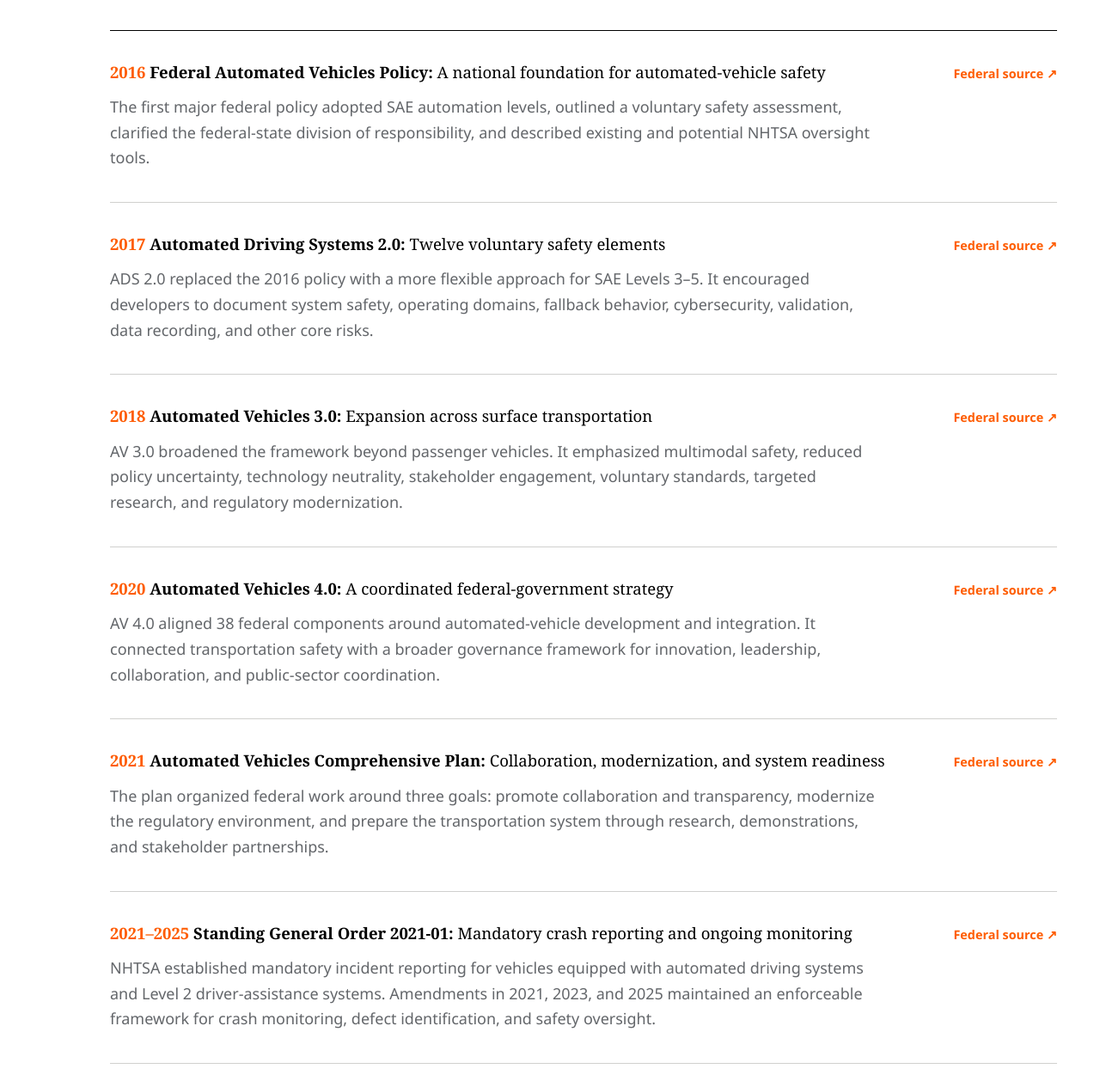
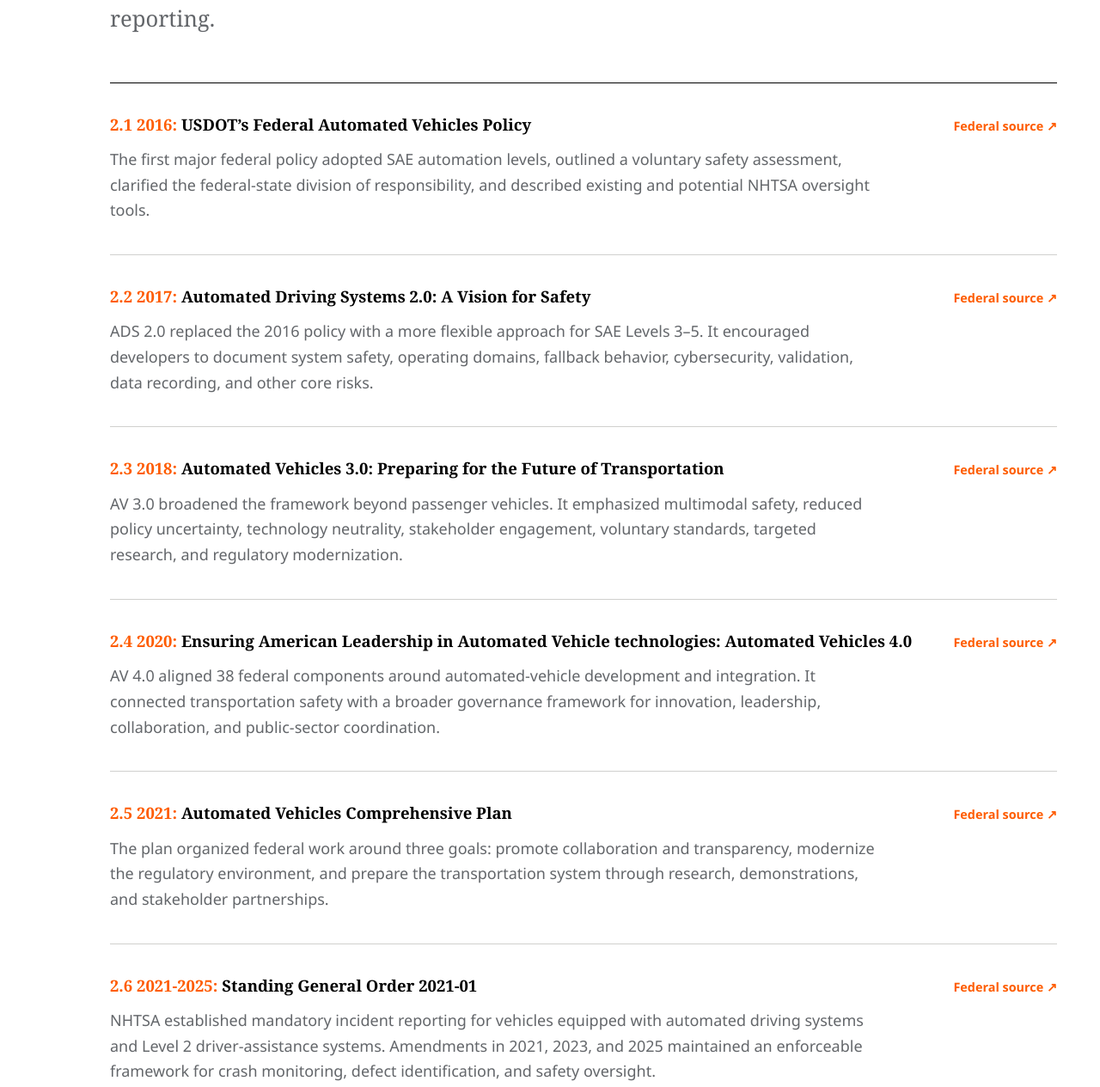
Before and after one commit to xinyangdu0210/RAV-regulation, a website: page index.html in a window 1280 px wide. Shown: the part 3210-4475 px from the top of the page at 86% size. Drawn offline with Linux system fonts and the light colour scheme.

Commit message:
Match federal evolution headings to paper

```diff
--- a/index.html
+++ b/index.html
@@ -65,26 +65,26 @@
       </section>
 
       <section id="federal-evolution" class="section federal-evolution">
-        <div class="section-heading"><span class="section-number">02</span><div><span class="section-kicker">Federal evolution</span><h2>From voluntary guidance to continuing federal oversight</h2></div></div>
+        <div class="section-heading"><span class="section-number">02</span><div><span class="section-kicker">Federal evolution</span><h2>Evolution of the Federal AV Regulatory Framework from 2016 to the present</h2></div></div>
         <p class="section-lead">Since 2016, the U.S. Department of Transportation and the National Highway Traffic Safety Administration have progressively expanded the federal approach to automated vehicles. The framework balances innovation with public safety through national guidance, regulatory modernization, interagency coordination, and mandatory crash reporting.</p>
         <ol class="federal-timeline">
           <li>
-            <article class="timeline-entry"><div class="timeline-title-row"><h3><span class="timeline-year">2016</span> <span class="timeline-policy">Federal Automated Vehicles Policy:</span> A national foundation for automated-vehicle safety</h3><a href="https://www.transportation.gov/sites/dot.gov/files/docs/AV%20policy%20guidance%20PDF.pdf" target="_blank" rel="noreferrer">Federal source <span aria-hidden="true">↗</span></a></div><p>The first major federal policy adopted SAE automation levels, outlined a voluntary safety assessment, clarified the federal-state division of responsibility, and described existing and potential NHTSA oversight tools.</p></article>
+            <article class="timeline-entry"><div class="timeline-title-row"><h3><span class="timeline-year">2.1 2016:</span> <span class="timeline-policy">USDOT’s Federal Automated Vehicles Policy</span></h3><a href="https://www.transportation.gov/sites/dot.gov/files/docs/AV%20policy%20guidance%20PDF.pdf" target="_blank" rel="noreferrer">Federal source <span aria-hidden="true">↗</span></a></div><p>The first major federal policy adopted SAE automation levels, outlined a voluntary safety assessment, clarified the federal-state division of responsibility, and described existing and potential NHTSA oversight tools.</p></article>
           </li>
           <li>
-            <article class="timeline-entry"><div class="timeline-title-row"><h3><span class="timeline-year">2017</span> <span class="timeline-policy">Automated Driving Systems 2.0:</span> Twelve voluntary safety elements</h3><a href="https://www.nhtsa.gov/sites/nhtsa.gov/files/documents/13069a-ads2.0_090617_v9a_tag.pdf" target="_blank" rel="noreferrer">Federal source <span aria-hidden="true">↗</span></a></div><p>ADS 2.0 replaced the 2016 policy with a more flexible approach for SAE Levels 3–5. It encouraged developers to document system safety, operating domains, fallback behavior, cybersecurity, validation, data recording, and other core risks.</p></article>
+            <article class="timeline-entry"><div class="timeline-title-row"><h3><span class="timeline-year">2.2 2017:</span> <span class="timeline-policy">Automated Driving Systems 2.0: A Vision for Safety</span></h3><a href="https://www.nhtsa.gov/sites/nhtsa.gov/files/documents/13069a-ads2.0_090617_v9a_tag.pdf" target="_blank" rel="noreferrer">Federal source <span aria-hidden="true">↗</span></a></div><p>ADS 2.0 replaced the 2016 policy with a more flexible approach for SAE Levels 3–5. It encouraged developers to document system safety, operating domains, fallback behavior, cybersecurity, validation, data recording, and other core risks.</p></article>
           </li>
           <li>
-            <article class="timeline-entry"><div class="timeline-title-row"><h3><span class="timeline-year">2018</span> <span class="timeline-policy">Automated Vehicles 3.0:</span> Expansion across surface transportation</h3><a href="https://www.transportation.gov/sites/dot.gov/files/docs/policy-initiatives/automated-vehicles/320711/preparing-future-transportation-automated-vehicle-30.pdf" target="_blank" rel="noreferrer">Federal source <span aria-hidden="true">↗</span></a></div><p>AV 3.0 broadened the framework beyond passenger vehicles. It emphasized multimodal safety, reduced policy uncertainty, technology neutrality, stakeholder engagement, voluntary standards, targeted research, and regulatory modernization.</p></article>
+            <article class="timeline-entry"><div class="timeline-title-row"><h3><span class="timeline-year">2.3 2018:</span> <span class="timeline-policy">Automated Vehicles 3.0: Preparing for the Future of Transportation</span></h3><a href="https://www.transportation.gov/sites/dot.gov/files/docs/policy-initiatives/automated-vehicles/320711/preparing-future-transportation-automated-vehicle-30.pdf" target="_blank" rel="noreferrer">Federal source <span aria-hidden="true">↗</span></a></div><p>AV 3.0 broadened the framework beyond passenger vehicles. It emphasized multimodal safety, reduced policy uncertainty, technology neutrality, stakeholder engagement, voluntary standards, targeted research, and regulatory modernization.</p></article>
           </li>
           <li>
-            <article class="timeline-entry"><div class="timeline-title-row"><h3><span class="timeline-year">2020</span> <span class="timeline-policy">Automated Vehicles 4.0:</span> A coordinated federal-government strategy</h3><a href="https://www.transportation.gov/sites/dot.gov/files/2020-02/EnsuringAmericanLeadershipAVTech4.pdf" target="_blank" rel="noreferrer">Federal source <span aria-hidden="true">↗</span></a></div><p>AV 4.0 aligned 38 federal components around automated-vehicle development and integration. It connected transportation safety with a broader governance framework for innovation, leadership, collaboration, and public-sector coordination.</p></article>
+            <article class="timeline-entry"><div class="timeline-title-row"><h3><span class="timeline-year">2.4 2020:</span> <span class="timeline-policy">Ensuring American Leadership in Automated Vehicle technologies: Automated Vehicles 4.0</span></h3><a href="https://www.transportation.gov/sites/dot.gov/files/2020-02/EnsuringAmericanLeadershipAVTech4.pdf" target="_blank" rel="noreferrer">Federal source <span aria-hidden="true">↗</span></a></div><p>AV 4.0 aligned 38 federal components around automated-vehicle development and integration. It connected transportation safety with a broader governance framework for innovation, leadership, collaboration, and public-sector coordination.</p></article>
           </li>
           <li>
-            <article class="timeline-entry"><div class="timeline-title-row"><h3><span class="timeline-year">2021</span> <span class="timeline-policy">Automated Vehicles Comprehensive Plan:</span> Collaboration, modernization, and system readiness</h3><a href="https://www.transportation.gov/sites/dot.gov/files/2021-01/USDOT_AVCP.pdf" target="_blank" rel="noreferrer">Federal source <span aria-hidden="true">↗</span></a></div><p>The plan organized federal work around three goals: promote collaboration and transparency, modernize the regulatory environment, and prepare the transportation system through research, demonstrations, and stakeholder partnerships.</p></article>
+            <article class="timeline-entry"><div class="timeline-title-row"><h3><span class="timeline-year">2.5 2021:</span> <span class="timeline-policy">Automated Vehicles Comprehensive Plan</span></h3><a href="https://www.transportation.gov/sites/dot.gov/files/2021-01/USDOT_AVCP.pdf" target="_blank" rel="noreferrer">Federal source <span aria-hidden="true">↗</span></a></div><p>The plan organized federal work around three goals: promote collaboration and transparency, modernize the regulatory environment, and prepare the transportation system through research, demonstrations, and stakeholder partnerships.</p></article>
           </li>
           <li>
-            <article class="timeline-entry"><div class="timeline-title-row"><h3><span class="timeline-year">2021–2025</span> <span class="timeline-policy">Standing General Order 2021-01:</span> Mandatory crash reporting and ongoing monitoring</h3><a href="https://www.nhtsa.gov/sites/nhtsa.gov/files/2025-04/third-amended-SGO-2021-01_2025.pdf" target="_blank" rel="noreferrer">Federal source <span aria-hidden="true">↗</span></a></div><p>NHTSA established mandatory incident reporting for vehicles equipped with automated driving systems and Level 2 driver-assistance systems. Amendments in 2021, 2023, and 2025 maintained an enforceable framework for crash monitoring, defect identification, and safety oversight.</p></article>
+            <article class="timeline-entry"><div class="timeline-title-row"><h3><span class="timeline-year">2.6 2021-2025:</span> <span class="timeline-policy">Standing General Order 2021-01</span></h3><a href="https://www.nhtsa.gov/sites/nhtsa.gov/files/2025-04/third-amended-SGO-2021-01_2025.pdf" target="_blank" rel="noreferrer">Federal source <span aria-hidden="true">↗</span></a></div><p>NHTSA established mandatory incident reporting for vehicles equipped with automated driving systems and Level 2 driver-assistance systems. Amendments in 2021, 2023, and 2025 maintained an enforceable framework for crash monitoring, defect identification, and safety oversight.</p></article>
           </li>
         </ol>
       </section>
```
